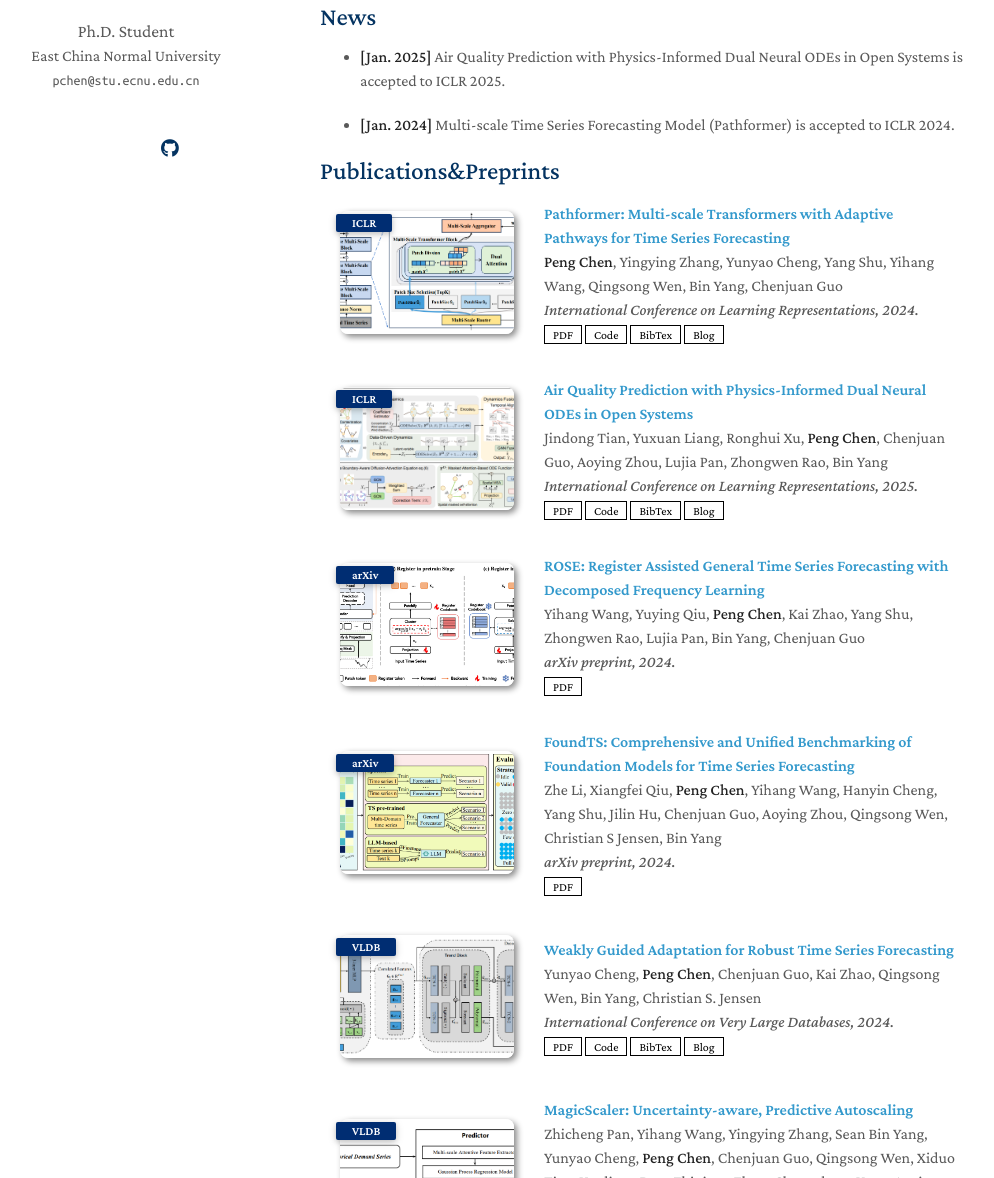
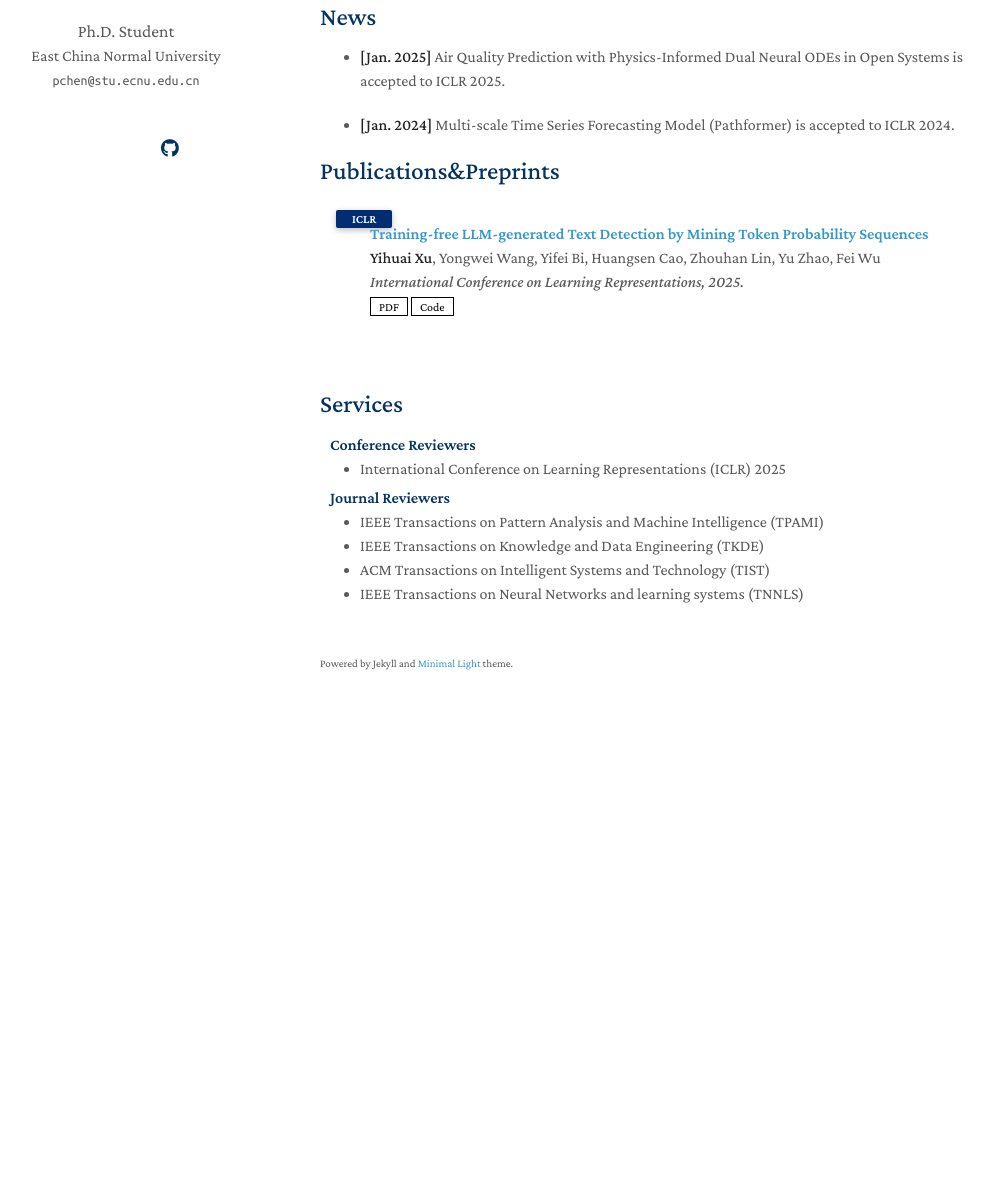
Before and after one commit to Yihuai-Xu/Yihuai-Xu.github.io, a Jekyll site: the page built from index.md, in a window 1280 px wide and 1400 px high. Shown: the part 222-1400 px from the top of the window, without its empty margins (150-1144 px from the left). Built offline with Jekyll 4.4.1, drawn with Linux system fonts in a browser that asks for light colours; a style sheet for code colours, icons or effects is not loaded; our own code applies the rules of GitHub Pages for plain Markdown files; some of the changed text lies outside the part shown.

Commit message:
Update publications.yml

```diff
--- a/_data/publications.yml
+++ b/_data/publications.yml
@@ -1,55 +1,9 @@
 main:
 
-  - title: "Pathformer: Multi-scale Transformers with Adaptive Pathways for Time Series Forecasting"
-    authors: <strong>Peng Chen</strong>, Yingying Zhang, Yunyao Cheng, Yang Shu, Yihang Wang, Qingsong Wen, Bin Yang, Chenjuan Guo
-    conference_short: ICLR
-    conference: International Conference on Learning Representations, 2024.
-    pdf: https://arxiv.org/pdf/2402.05956
-    code: https://github.com/decisionintelligence/pathformer
-    bibtex: https://scholar.googleusercontent.com/scholar.bib?q=info:wYZYLbM5iCcJ:scholar.google.com/&output=citation&scisdr=ClHHn_H0EISstWEqJ7I:AFWwaeYAAAAAZsgsP7JqEMEVbiQTsODTGm1VgiM&scisig=AFWwaeYAAAAAZsgsP0_HEnCY9is-GpGGiQ3VRXg&scisf=4&ct=citation&cd=-1&hl=zh-CN
-    blog: https://mp.weixin.qq.com/s/Bn6CrEPg1PZdGAu04rjEMQ
-    image: ./assets/img/pathformer.png
-
-  - title: "Air Quality Prediction with Physics-Informed Dual Neural ODEs in Open Systems"
-    authors: Jindong Tian, Yuxuan Liang, Ronghui Xu, <strong>Peng Chen</strong>, Chenjuan Guo, Aoying Zhou, Lujia Pan, Zhongwen Rao, Bin Yang
+  - title: "Training-free LLM-generated Text Detection by Mining Token Probability Sequences"
+    authors: <strong>Yihuai Xu</strong>, Yongwei Wang, Yifei Bi, Huangsen Cao, Zhouhan Lin, Yu Zhao, Fei Wu
     conference_short: ICLR
     conference: International Conference on Learning Representations, 2025.
-    pdf: https://arxiv.org/pdf/2410.19892
-    code: https://github.com/decisionintelligence/Air-DualODE
-    bibtex: https://scholar.googleusercontent.com/scholar.bib?q=info:ONHgZyvfnEAJ:scholar.google.com/&output=citation&scisdr=ClHG5IWjEISstH6ZFGU:AFWwaeYAAAAAZ9efDGVHGPuVg60BwUrMJ924JUQ&scisig=AFWwaeYAAAAAZ9efDEkj0i10UUhzkGlUDyxW1YI&scisf=4&ct=citation&cd=-1&hl=zh-CN
-    blog: https://mp.weixin.qq.com/s/hMc5lXuwPS_bryXHt5jhrQ
-    image: ./assets/img/Air_DualODE.png
-
-  - title: "ROSE: Register Assisted General Time Series Forecasting with Decomposed Frequency Learning"
-    authors: Yihang Wang, Yuying Qiu, <strong>Peng Chen</strong>, Kai Zhao, Yang Shu, Zhongwen Rao, Lujia Pan, Bin Yang, Chenjuan Guo
-    conference_short: arXiv
-    conference: arXiv preprint, 2024.
-    pdf: https://arxiv.org/pdf/2405.17478
-    image: ./assets/img/Rose.png
-
-
-  - title: "FoundTS: Comprehensive and Unified Benchmarking of Foundation Models for Time Series Forecasting"
-    authors: Zhe Li, Xiangfei Qiu, <strong>Peng Chen</strong>, Yihang Wang, Hanyin Cheng, Yang Shu, Jilin Hu, Chenjuan Guo, Aoying Zhou, Qingsong Wen, Christian S Jensen, Bin Yang
-    conference_short: arXiv
-    conference: arXiv preprint, 2024.
-    pdf: https://arxiv.org/pdf/2410.11802
-    image: ./assets/img/FoundTS.png
-
-  - title: Weakly Guided Adaptation for Robust Time Series Forecasting
-    authors: Yunyao Cheng, <strong>Peng Chen</strong>, Chenjuan Guo, Kai Zhao, Qingsong Wen, Bin Yang, Christian S. Jensen
-    conference_short: VLDB
-    conference: International Conference on Very Large Databases, 2024.
-    pdf: https://www.vldb.org/pvldb/vol17/p766-cheng.pdf
-    code: https://github.com/decisionintelligence/DARF
-    bibtex: https://scholar.googleusercontent.com/scholar.bib?q=info:vfLE8Kqw6B0J:scholar.google.com/&output=citation&scisdr=ClHHn_H0EISstWEqGOo:AFWwaeYAAAAAZsgsAOqr92O6WWDeL_T5o8NLwpo&scisig=AFWwaeYAAAAAZsgsADbx4Viv7RFL6gGZpm4lZio&scisf=4&ct=citation&cd=-1&hl=zh-CN&scfhb=1
-    blog: https://mp.weixin.qq.com/s/UVeAsQ_ysf-1sv3o_6HKAA
-    image: ./assets/img/DARF.png
-
-  - title: "MagicScaler: Uncertainty-aware, Predictive Autoscaling"
-    authors: Zhicheng Pan, Yihang Wang, Yingying Zhang, Sean Bin Yang, Yunyao Cheng, <strong>Peng Chen</strong>, Chenjuan Guo, Qingsong Wen, Xiduo Tian, Yunliang Dou, Zhiqiang Zhou, Chengcheng Yang, Aoying Zhou, Bin Yang
-    conference_short: VLDB
-    conference: International Conference on Very Large Databases, 2023.
-    pdf: https://www.vldb.org/pvldb/vol16/p3808-yang.pdf
-    bibtex: https://scholar.googleusercontent.com/scholar.bib?q=info:sIohHSw3VDsJ:scholar.google.com/&output=citation&scisdr=ClHHn_H0EISstWEr_5U:AFWwaeYAAAAAZsgt55U3iwO8Nl_z9iKzIEdG7uQ&scisig=AFWwaeYAAAAAZsgt5-O23AtGD-PNnKSDSOMOTrg&scisf=4&ct=citation&cd=-1&hl=zh-CN
-    blog: https://mp.weixin.qq.com/s/QvDgfU1_msxTVv8JbDlwYg
-    image: ./assets/img/MagicScaler.png
+    pdf: https://openreview.net/forum?id=vo4AHjowKi
+    code: https://github.com/TrustMedia-zju/Lastde_Detector
+    # image: ./assets/img/pathformer.png
```
